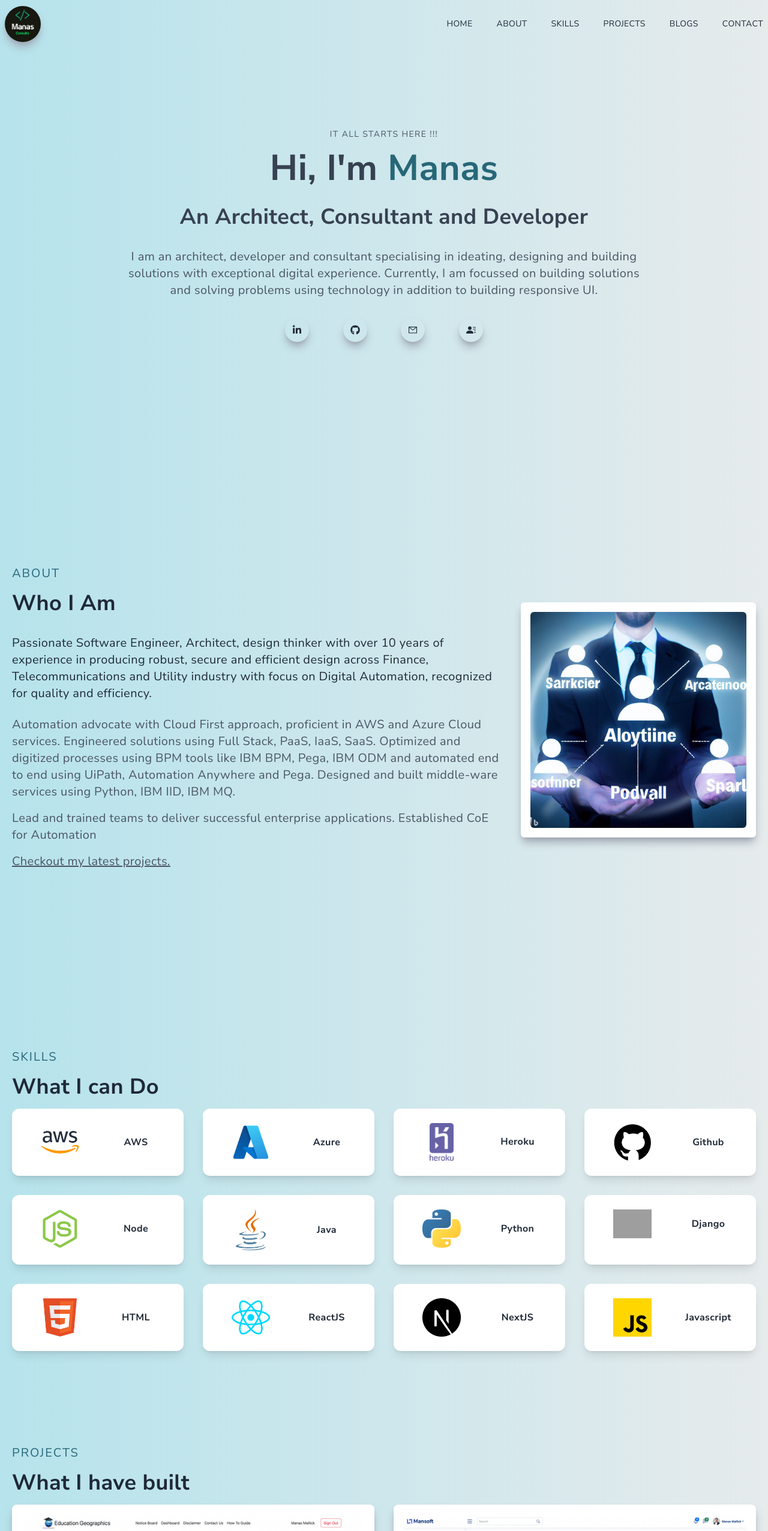
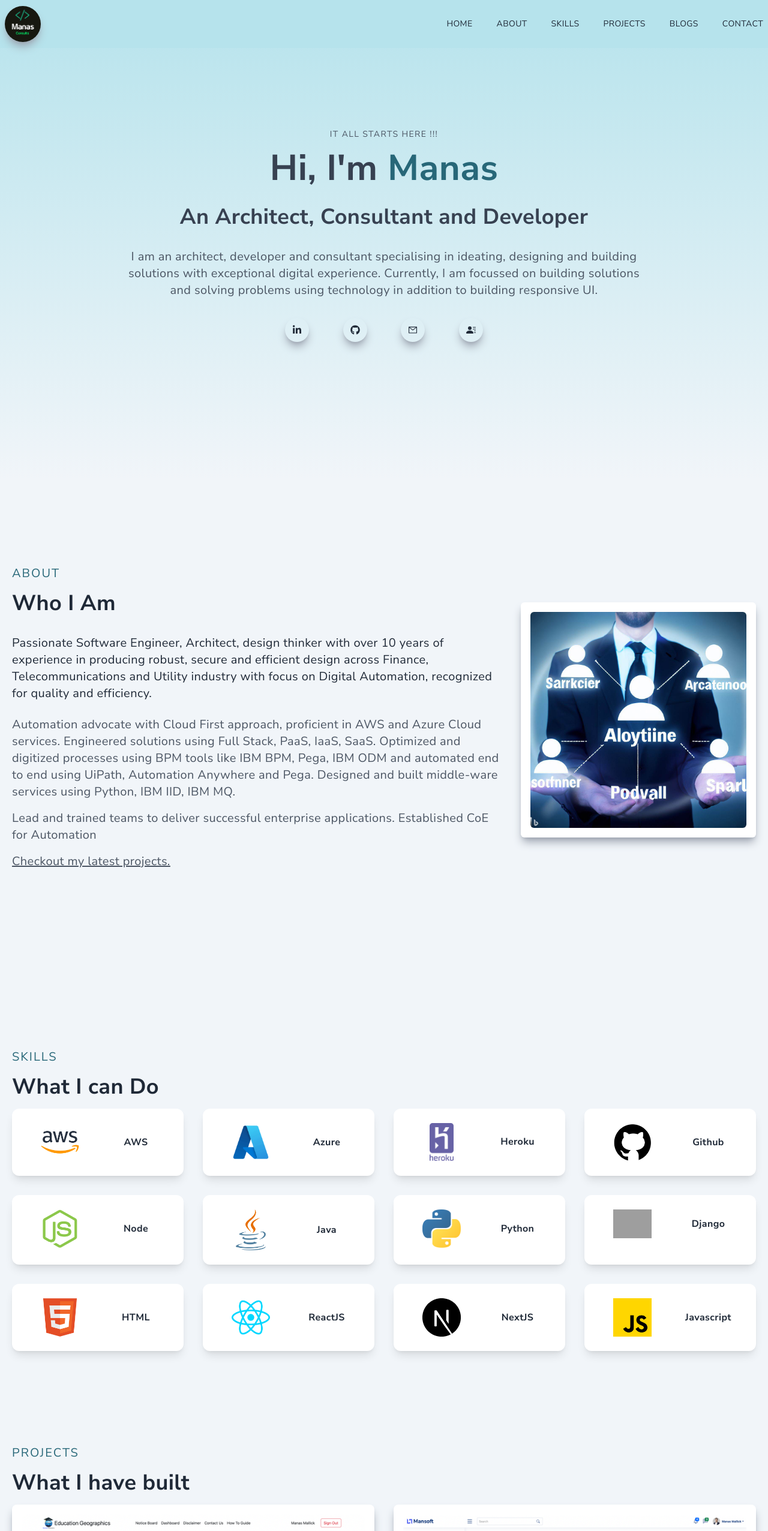
Before and after one commit to ManDun/portfolio-nextjs, a Next.js app: page / in a window 1280 px wide. Shown: the top 2552 px of the page at 60% size. Built offline with nearby package versions, Linux system fonts and the light colour scheme; grey boxes are pictures that could not be loaded.

Commit message:
Updated colour and style

```diff
--- a/components/About.jsx
+++ b/components/About.jsx
@@ -5,7 +5,10 @@ import aboutimage from "@/public/images/about.jpg";
 
 const About = () => {
   return (
-    <div id="about" className="w-full md:h-screen p-2 flex items-center py-16">
+    <div
+      id="about"
+      className="w-full md:h-screen p-2 flex items-center py-16 about-bg"
+    >
       <div className="max-w-[1240px] m-auto md:grid grid-cols-3 gap-8">
         <div className="col-span-2">
           <p className="uppercase text-xl tracking-widest text-[#276778]">
--- a/components/Contact.jsx
+++ b/components/Contact.jsx
@@ -9,7 +9,7 @@ import ContactImg from "../public/images/contact.jpg";
 
 const Contact = () => {
   return (
-    <div id="contact" className="w-full lg:h-screen p-2">
+    <div id="contact" className="w-full lg:h-screen p-2 contact-bg">
       <div className="max-w-[1240px] mx-auto flex flex-col justify-center h-full">
         <p className="uppercase text-xl tracking-widest text-[#276778]">
           Contact
@@ -27,14 +27,18 @@ const Contact = () => {
                 />
               </div>
               <div>
-                <h2 className="py-2">Manas Mallick</h2>
-                <p>Consultant, Architect, Developer</p>
-                <p className="py-4">
+                <h2 className="pt-4 text-center">Manas Mallick</h2>
+                <p className="text-center text-gray-600 text-lg">
+                  Consultant, Architect, Developer
+                </p>
+                <p className="py-4 text-center">
                   I am available for freelance. Contact me and let&apos;s talk.
                 </p>
               </div>
               <div>
-                <p className="uppercase pt-8">Connect With Me</p>
+                <p className="uppercase pt-8 text-center text-sm">
+                  Connect With Me
+                </p>
                 <div className="flex items-center justify-between py-4">
                   <Link
                     href="https://www.linkedin.com/in/manas-mallick-77781431/"
--- a/components/Main.jsx
+++ b/components/Main.jsx
@@ -6,7 +6,7 @@ import Link from "next/link";
 
 const Main = () => {
   return (
-    <div id="home" className="w-full h-screen text-center">
+    <div id="home" className="w-full h-screen text-center main-bg">
       <div className="max-w-[1240px] w-full h-full mx-auto p-2 flex justify-center items-center">
         <div>
           <p className="uppercase text-sm tracking-widest text-gray-600">
--- a/components/Navbar.jsx
+++ b/components/Navbar.jsx
@@ -25,7 +25,7 @@ const Navbar = () => {
       setNavBg("transparent");
       setLinkColor("#ecf0f3");
     } else {
-      setNavBg("linear-gradient(to right, #b6e3ec, #e6ebec)");
+      setNavBg("linear-gradient(to right, #b6e3ec, #b6e3ec)");
       setLinkColor("#1f2937");
     }
   }, [router]);
--- a/components/Projects.jsx
+++ b/components/Projects.jsx
@@ -7,7 +7,7 @@ import ProjectItem from "./ProjectItem";
 
 const Projects = () => {
   return (
-    <div id="projects" className="w-full lg:h-screen p-2">
+    <div id="projects" className="w-full lg:h-screen p-2 projects-bg">
       <div className="max-w-[1240px] mx-auto flex flex-col justify-center h-full">
         <p className="uppercase text-xl tracking-widest text-[#276778]">
           Projects
--- a/components/Skills.jsx
+++ b/components/Skills.jsx
@@ -15,7 +15,7 @@ import django from "../public/images/skills/django.png";
 
 const Skills = () => {
   return (
-    <div id="skills" className="w-full lg:h-screen p-2">
+    <div id="skills" className="w-full lg:h-screen p-2 skills-bg">
       <div className="max-w-[1240px] mx-auto flex flex-col justify-center h-full">
         <p className="uppercase text-xl tracking-widest text-[#276778]">
           Skills
--- a/pages/_document.js
+++ b/pages/_document.js
@@ -5,7 +5,7 @@ export default function Document() {
     <Html lang="en">
       <Head>
         <link
-          href="https://fonts.googleapis.com/css2?family=Nunito+Sans:wght@200;300;400;500;600;700;800;900&display=swap"
+          href="https://fonts.googleapis.com/css2?family=Maven+Pro:wght@400;500;600;700;800;900&family=Nunito+Sans:ital,wght@0,200;0,300;0,400;0,600;0,700;0,800;0,900;1,200;1,300;1,400;1,600;1,700;1,800;1,900&family=Roboto+Flex:wght@100;200;300;400;500;600;700;800;900;1000&display=swap"
           rel="stylesheet"
         ></link>
       </Head>
--- a/styles/globals.css
+++ b/styles/globals.css
@@ -2,7 +2,8 @@
 @tailwind components;
 @tailwind utilities;
 
-@import url('https://fonts.googleapis.com/css2?family=Nunito+Sans:wght@200;300;400;500;600;700;800;900&display=swap');
+
+@import url('https://fonts.googleapis.com/css2?family=Maven+Pro:wght@400;500;600;700;800;900&family=Nunito+Sans:ital,wght@0,200;0,300;0,400;0,600;0,700;0,800;0,900;1,200;1,300;1,400;1,600;1,700;1,800;1,900&family=Roboto+Flex:wght@100;200;300;400;500;600;700;800;900;1000&display=swap');
 
 html {
   scroll-behavior: smooth;
@@ -12,7 +13,7 @@ html {
 
 @layer base {
   body {
-    @apply bg-gradient-to-r from-[#b6e3ec] to-[#e6ebec] text-[#1f2937] tracking-wide
+    @apply text-[#1f2937] tracking-wide
   }
 
   h1, h2, h3, h4, h5, h6 {
@@ -42,4 +43,24 @@ html {
   .nav-bg {
     @apply bg-gradient-to-r from-[#d8e8ec] to-[#e6ebec] text-[#1f2937] tracking-wide
   }
+
+  .main-bg {
+    @apply bg-gradient-to-b from-[#b6e3ec] to-slate-100 text-[#1f2937] tracking-wide
+  }
+
+  .about-bg {
+    @apply bg-slate-100 text-[#1f2937] tracking-wide
+  }
+
+  .skills-bg {
+    @apply bg-slate-100 text-[#1f2937] tracking-wide
+  }
+
+  .projects-bg {
+    @apply bg-slate-100 text-[#1f2937] tracking-wide
+  }
+
+  .contact-bg {
+    @apply bg-slate-100 text-[#1f2937] tracking-wide
+  }
 }
```
